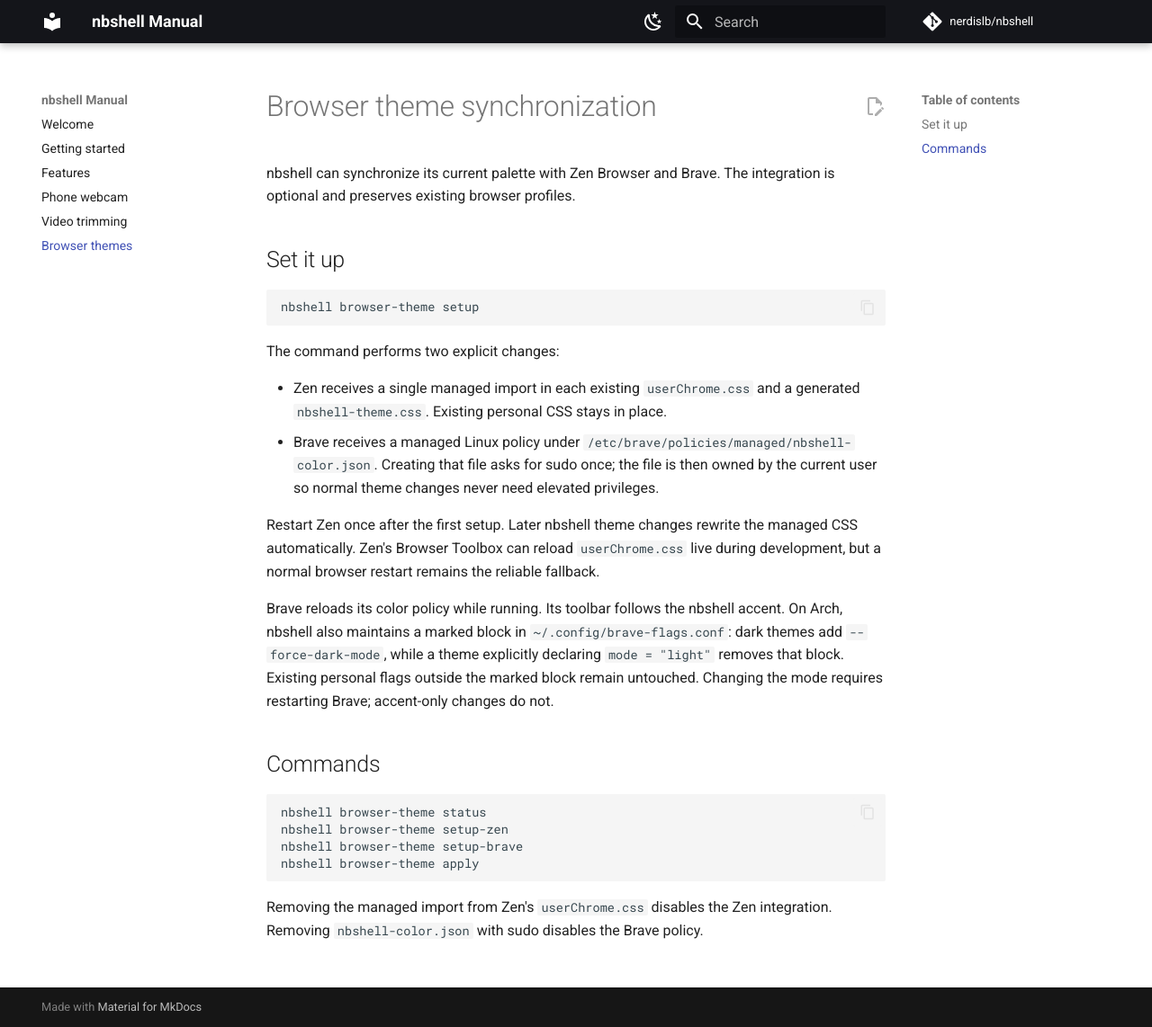
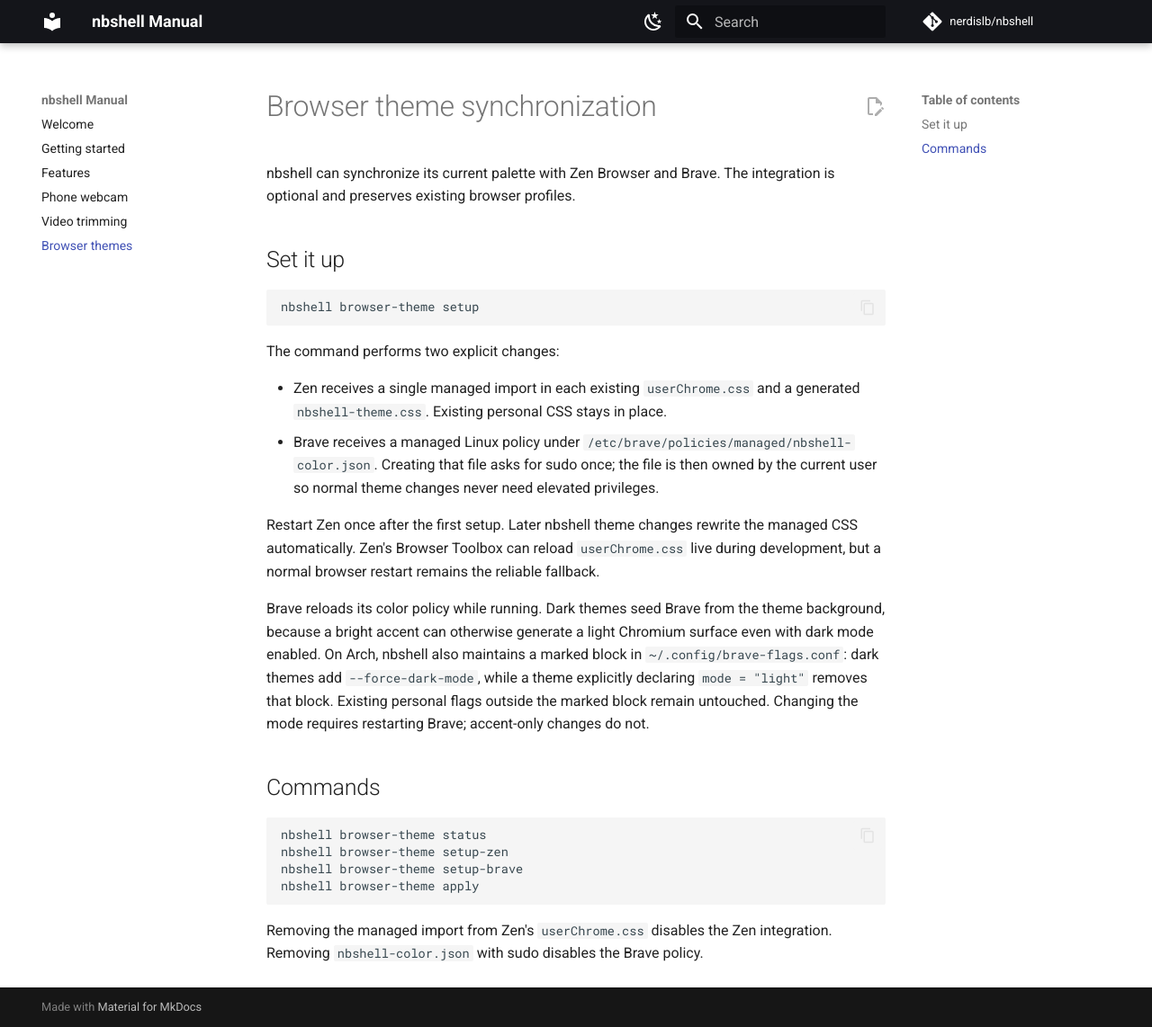
Before and after one commit to nerdislb/nbshell, an MkDocs documentation site: the page built from docs/browser-themes.md, in a window 1280 px wide and 1142 px high. Shown: the whole window at 90% size. Built offline with MkDocs 1.6.1 and Material for MkDocs 9.7.7, drawn with Linux system fonts in a browser that asks for light colours; comment, search, counter and statistics services are not loaded.

Commit message:
fix: keep Brave dark and allow Bluetooth removal

```diff
--- a/docs/browser-themes.md
+++ b/docs/browser-themes.md
@@ -23,9 +23,11 @@
 live during development, but a normal browser restart remains the reliable
 fallback.
 
-Brave reloads its color policy while running. Its toolbar follows the nbshell
-accent. On Arch, nbshell also maintains a marked block in
-`~/.config/brave-flags.conf`: dark themes add `--force-dark-mode`, while a
+Brave reloads its color policy while running. Dark themes seed Brave from the
+theme background, because a bright accent can otherwise generate a light
+Chromium surface even with dark mode enabled. On Arch, nbshell also maintains
+a marked block in `~/.config/brave-flags.conf`: dark themes add
+`--force-dark-mode`, while a
 theme explicitly declaring `mode = "light"` removes that block. Existing
 personal flags outside the marked block remain untouched. Changing the mode
 requires restarting Brave; accent-only changes do not.
```
Also changed, not shown: 4 other files.
